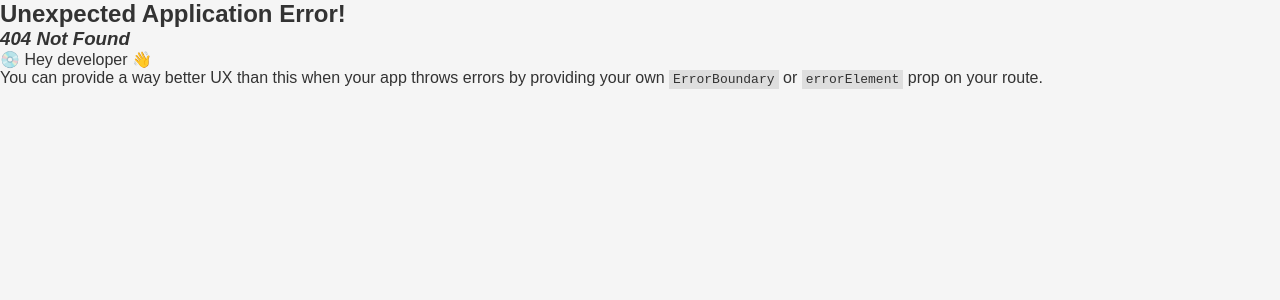
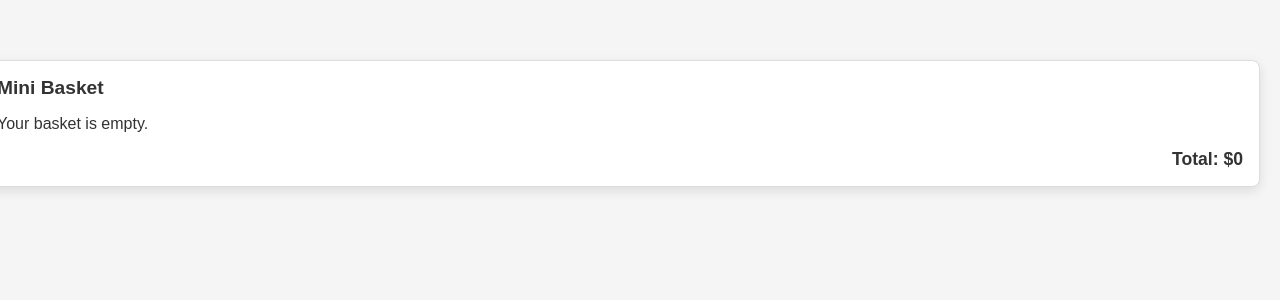
Before and after one commit to akashashokkondekar/e-commerce, a React (Vite) app in the folder e-commerce/react-based-e-commerce-website/: page /basket in a window 1280 px wide. Before the commit this address had no page. Shown: the top 300 px of the page. Built offline with nearby package versions, Linux system fonts and the light colour scheme.

Commit message:
Fixed: 1) Added Partial MiniBasket UI + Functionality. 2) Linked Add to Basket with Redux.

```diff
--- /dev/null
+++ b/e-commerce/react-based-e-commerce-website/src/components/MiniBasket.tsx
@@ -0,0 +1,47 @@
+import { useSelector, useDispatch } from 'react-redux';
+import { RootState } from './../app/store';
+import { removeItem, updateQuantity } from '../features/basket/basketSlice';
+import styles from './../css/MiniBasket.module.css';
+
+const MiniBasket = () => {
+
+  const basketItems = useSelector((state: RootState) => state.basket.items);
+  const dispatch = useDispatch();
+
+  const totalPrice = basketItems.reduce((acc, item) => acc + item.price * item.quantity, 0);
+
+  return (
+    <div className={styles.miniBasket}>
+      <div className={styles.miniBasketHeader}>
+        <span>Mini Basket</span>
+      </div>
+
+      {basketItems.length === 0 ? (
+        <p>Your basket is empty.</p>
+      ) : (
+        basketItems.map((item) => (
+          <div key={item.id} className={styles.miniBasketItem}>
+            <div className={styles.itemDetails}>
+              <span className={styles.itemTitle}>{item.title}</span>
+              <div className={styles.itemPrice}>${item.price}</div>
+            </div>
+
+            <div className={styles.itemQuantity}>
+              <button onClick={() => dispatch(updateQuantity({ id: item.id, quantity: item.quantity - 1 }))}>-</button>
+              <span>{item.quantity}</span>
+              <button onClick={() => dispatch(updateQuantity({ id: item.id, quantity: item.quantity + 1 }))}>+</button>
+            </div>
+
+            <button className={styles.removeButton} onClick={() => dispatch(removeItem(item.id))}>
+              Remove
+            </button>
+          </div>
+        ))
+      )}
+
+      <div className={styles.totalPrice}>Total: ${totalPrice}</div>
+    </div>
+  );
+};
+
+export default MiniBasket;
--- a/e-commerce/react-based-e-commerce-website/src/components/NavBar.tsx
+++ b/e-commerce/react-based-e-commerce-website/src/components/NavBar.tsx
@@ -7,7 +7,7 @@ const NavBar = () => (
     <div className={styles.links}>
       <Link to="/">Home</Link>
       <Link to="/products">Products</Link>
-      <Link to="/about">About</Link>
+      <Link to="/aboutus">About Us</Link>
     </div>
   </nav>
 );
--- /dev/null
+++ b/e-commerce/react-based-e-commerce-website/src/css/MiniBasket.module.css
@@ -0,0 +1,56 @@
+.miniBasket {
+  background-color: #fff;
+  border: 1px solid #ddd;
+  border-radius: 8px;
+  padding: 1rem;
+  width: 100%;
+  box-shadow: 0 4px 12px rgba(0, 0, 0, 0.1);
+  position: absolute;
+  top: 60px;
+  right: 20px;
+  z-index: 100;
+}
+
+.miniBasketHeader {
+  display: flex;
+  justify-content: space-between;
+  align-items: center;
+  margin-bottom: 1rem;
+  font-size: 1.2rem;
+  font-weight: bold;
+}
+
+.miniBasketItem {
+  display: flex;
+  justify-content: space-between;
+  align-items: center;
+  margin-bottom: 1rem;
+}
+
+.itemDetails {
+  flex: 1;
+  margin-left: 0.5rem;
+}
+
+.itemTitle {
+  font-size: 1rem;
+  font-weight: 600;
+}
+
+.itemPrice {
+  font-size: 0.9rem;
+  color: #666;
+}
+
+.itemQuantity {
+  display: flex;
+  align-items: center;
+  gap: 0.5rem;
+}
+
+.totalPrice {
+  font-size: 1.1rem;
+  font-weight: bold;
+  text-align: right;
+  margin-top: 1rem;
+}
--- a/e-commerce/react-based-e-commerce-website/src/main.tsx
+++ b/e-commerce/react-based-e-commerce-website/src/main.tsx
@@ -5,11 +5,16 @@ import { createBrowserRouter, RouterProvider } from "react-router";
 import { Provider } from 'react-redux';
 import { store } from './app/store';
 import Products from './pages/Products';
+import MiniBasket from './components/MiniBasket';
 
 const router = createBrowserRouter([
   {
     path: '/',
     element: <Products/>
+  },
+  {
+    path: '/basket',
+    element: <MiniBasket/>
   }
 ]);
 
--- a/e-commerce/react-based-e-commerce-website/src/pages/Products.tsx
+++ b/e-commerce/react-based-e-commerce-website/src/pages/Products.tsx
@@ -1,10 +1,12 @@
 import { useState } from 'react';
 import styles from './../css/Products.module.css';
 import NavBar from '../components/NavBar';
+import { useDispatch } from 'react-redux';
+import { addItem } from '../features/basket/basketSlice';
 
 const Products = () => {
   const [products, setProducts] = useState([{}, {}, {}]);
-
+  const dispatch = useDispatch();
   return (
     <div>
       <NavBar />
@@ -15,7 +17,7 @@ const Products = () => {
             <h3 className={styles.productTitle}>{`Title ${index}`}</h3>
             <p className={styles.productDescription}>{`Desc ${index}`}</p>
             <p className={styles.productPrice}>`$5{index}`</p>
-            <button className={styles.addButton}>
+            <button className={styles.addButton}  onClick={() => dispatch(addItem(product))}>
               Add to Basket
             </button>
           </div>
```
